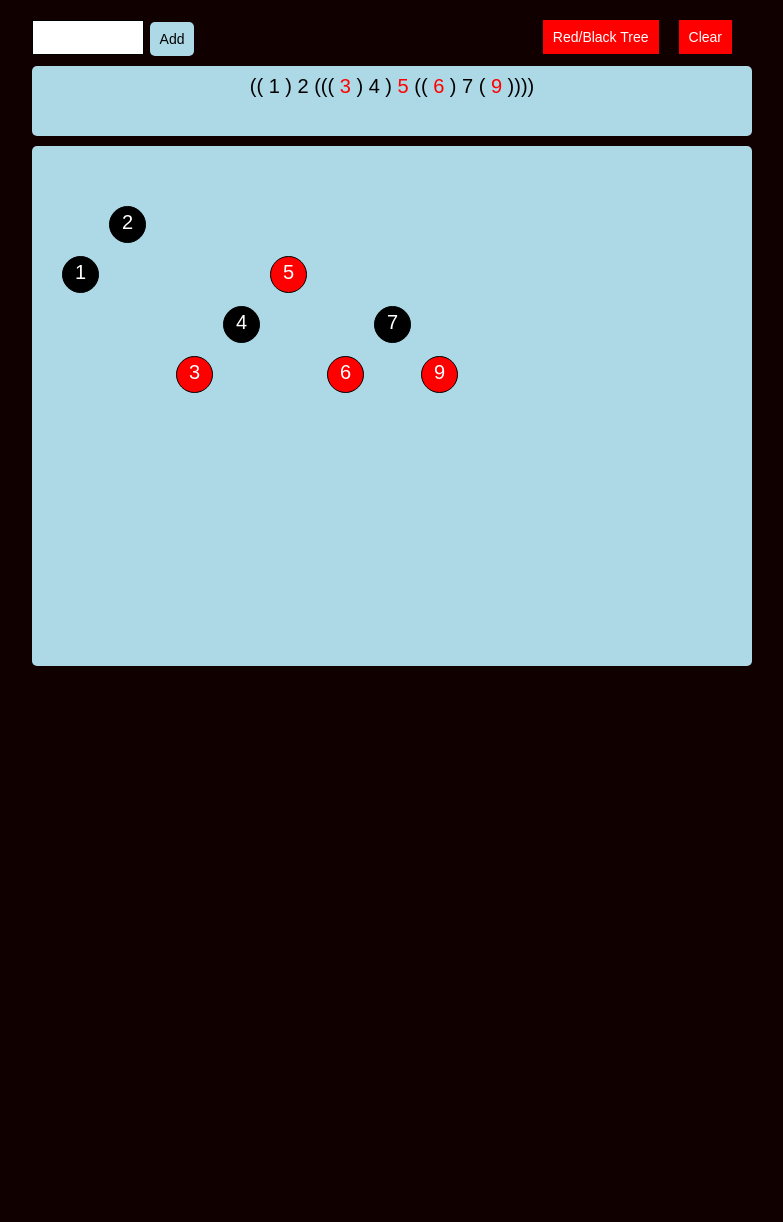
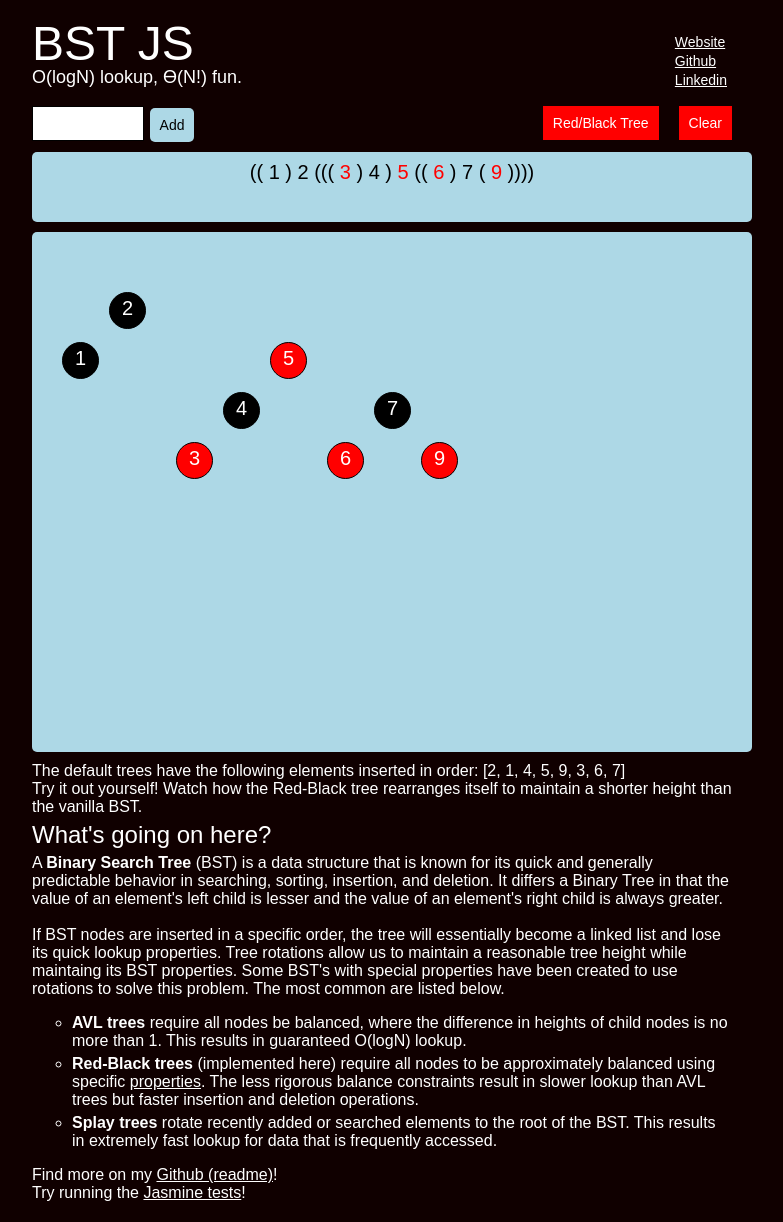
Before and after one commit to vorpus/TreeJS, a website built with webpack: page index.html in a window 1280 px wide. Shown: the whole page, without its empty margins (258-1041 px from the left). Before the commit the page ends 800 px from the top, so only its background shows below. Built offline with nearby package versions, Linux system fonts and the light colour scheme.

Commit message:
Style page

```diff
--- a/css/style.css
+++ b/css/style.css
@@ -1,10 +1,53 @@
 body {
   background: #100000;
   font-family: sans-serif;
+  color: white;
 }
 
 strong.r {
   color:red;
+}
+
+a {
+  text-decoration: underline;
+}
+
+li {
+  list-style: circle;
+  margin-bottom: 5px;
+}
+
+input {
+  color: black;
+}
+
+.title {
+  font-size: 48px;
+}
+
+.heading {
+  position: relative;
+}
+
+.heading-right {
+  position: absolute;
+  font-size: 14px;
+  top: 10px;
+  right: 0;
+}
+
+.heading-right div {
+  margin: 5px;
+}
+
+.title {
+  margin-top: 15px;
+  font-size: 48px;
+}
+
+.subtitle {
+  margin-bottom: 20px;
+  font-size: 18px;
 }
 
 .button {
@@ -89,6 +132,7 @@ strong.r {
 
 .forest,
 .forest-diagram {
+  color: black;
   padding: 10px;
   background: lightblue;
   width: 700px;
@@ -105,3 +149,14 @@ strong.r {
 .forest-diagram {
   height: 500px;
 }
+
+
+.below-canvas {
+  font-size: 16px;
+  line-height: 18px;
+}
+
+.below-canvas .heading {
+  font-size: 24px;
+  margin: 10px 0;
+}
--- a/index.html
+++ b/index.html
@@ -14,6 +14,27 @@
   </head>
   <body>
     <div class="the-world">
+      <div class="heading group">
+        <div class="title">
+          BST JS
+        </div>
+        <div class="subtitle">
+          O(logN) lookup, Ө(N!) fun.
+        </div>
+
+        <div class="heading-right group">
+          <div class="heading-right-item">
+            <a href="http://lizha.ng/">Website</a>
+          </div>
+          <div class="heading-right-item">
+            <a href="https://github.com/vorpus/">Github</a>
+          </div>
+          <div class="heading-right-item">
+            <a href="https://www.linkedin.com/in/zhangio">Linkedin</a>
+          </div>
+        </div>
+      </div>
+
       <div class="all-forms group">
         <div class="node-form">
           <form class="add-node">
@@ -45,6 +66,54 @@
 
       <div class="forest"></div>
       <div class="forest-diagram"></div>
+
+      <div class="below-canvas">
+        <div class="about">
+            The default trees have the following elements inserted
+            in order: [2, 1, 4, 5, 9, 3, 6, 7]
+            <br>
+            Try it out yourself! Watch how the Red-Black tree rearranges
+            itself to maintain a shorter height than the vanilla BST.
+            <div class="heading">
+              What's going on here?
+            </div>
+            <p>A <b>Binary Search Tree</b> (BST) is a data structure that is
+              known for its quick and generally predictable behavior in
+              searching, sorting, insertion, and deletion. It differs
+              a Binary Tree in that the value of an element's left child
+              is lesser and the value of an element's right child is
+              always greater.
+            </p>
+            <br>
+            <p>If BST nodes are inserted in a specific order, the tree
+              will essentially become a linked list and lose its
+              quick lookup properties. Tree rotations allow us to maintain
+              a reasonable tree height while maintaing its BST properties.
+              Some BST's with special properties have been created to
+              use rotations to solve this problem. The most common are
+              listed below.
+              <ol>
+                <li><b>AVL trees</b> require all nodes be balanced, where the
+                  difference in heights of child nodes is no more than 1.
+                  This results in guaranteed O(logN) lookup.
+                </li>
+                <li><b>Red-Black trees</b> (implemented here) require
+                  all nodes to be approximately balanced using specific
+                  <a href="https://en.wikipedia.org/wiki/Red%E2%80%93black_tree#Properties">properties</a>.
+                  The less rigorous balance constraints result in slower
+                  lookup than AVL trees but faster insertion and deletion operations.
+                 </li>
+                <li><b>Splay trees</b> rotate recently added or searched
+                  elements to the root of the BST. This results in extremely
+                  fast lookup for data that is frequently accessed.
+                </li>
+              </ol>
+              Find more on my <a href="https://github.com/vorpus/TreeJS" target="_blank">Github (readme)</a>!
+              <br>
+              Try running the <a href="https://vorpus.github.io/TreeJS/SpecRunner.html">Jasmine tests</a>!
+            </p>
+          </div>
+      </div>
     </div>
 
   </body>
--- a/lib/rbt.js
+++ b/lib/rbt.js
@@ -88,7 +88,6 @@ class RBT extends BST {
   }
 
   treeRotate(node, rotationType) {
-    console.log(rotationType);
     switch(rotationType) {
       case 'RR':
         this.leftRotate(node.parent);
@@ -99,13 +98,11 @@ class RBT extends BST {
         node.parent.colorSwap(node.parent.rightChild);
         break;
       case 'LR':
-        console.log('lr');
         this.leftRotate(node);
         this.rightRotate(node);
         node.colorSwap(node.rightChild);
         break;
       case 'RL':
-        console.log('rl');
         this.rightRotate(node);
         this.leftRotate(node);
         node.colorSwap(node.leftChild);
```
Also changed, not shown: dist/bundle.js, dist/spec.js.
